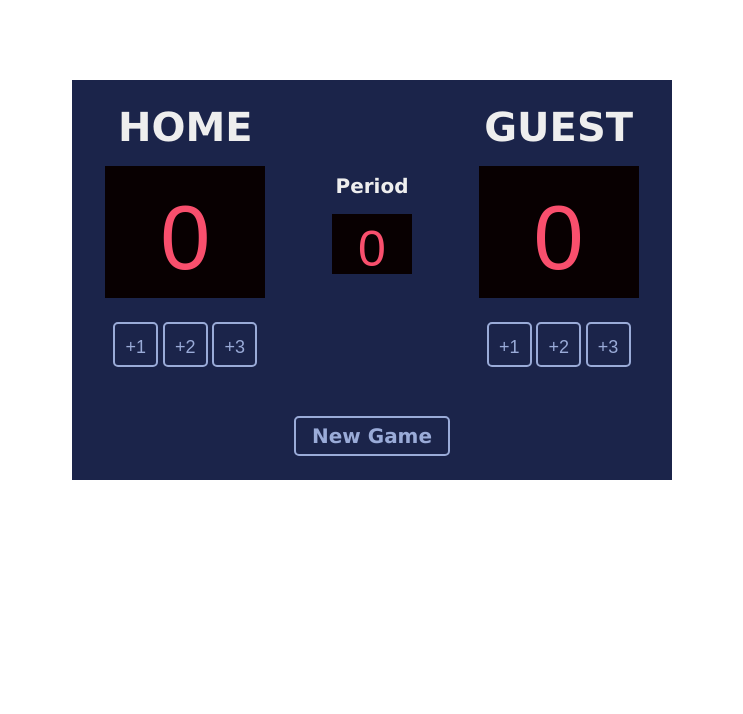
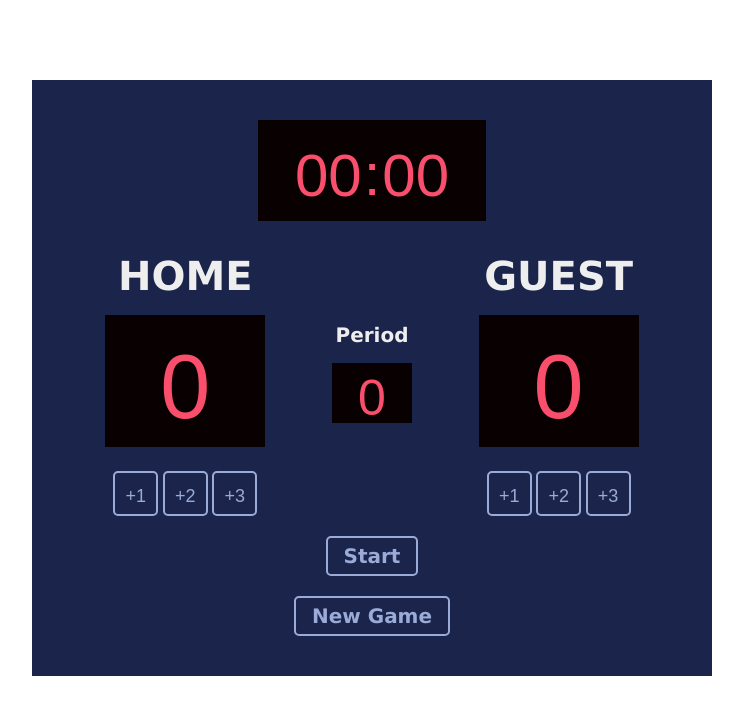
Before and after one commit to Anri20/Basketball-Scoreboard, a plain HTML site: page index.html in a window 1280 px wide. Both pictures are taken after a click on the button "New Game". Shown: the whole page, without its empty margins (268-1011 px from the left). Drawn offline with Linux system fonts and the light colour scheme; a web font is replaced by a local one.

Commit message:
Add Timer

```diff
--- a/index.css
+++ b/index.css
@@ -10,8 +10,9 @@ main {
     align-items: center;
     background-color: #1B244A;
     max-width: 600px;
-    height: 400px;
+    height: fit-content;
     margin: 5rem auto;
+    padding: 40px;
 }
 
 .container {
@@ -24,6 +25,25 @@ main {
     text-shadow: 0 0 10px whitesmoke;
 }
 
+div#timer {
+    display: flex;
+    background-color: #080001;
+    color: #F94F6D;
+    font-size: 60px;
+    padding: 20px 35px 10px 35px;
+    margin: 0 0 2rem 0;
+}
+
+div#timer input {
+    width: 2ch;
+    background-color: transparent;
+    color: #F94F6D;
+    font-family: Cursed Timer ULiL, sans-serif;
+    font-size: 60px;
+    border: none;
+    margin: 0;
+}
+
 div.sides {
     display: flex;
     flex-direction: column;
@@ -31,14 +51,14 @@ div.sides {
     align-items: center;
 }
 
-div.sides h3{
+div.sides h3 {
     color: #EEEEEE;
     font-family: Verdana, Geneva, Tahoma, sans-serif;
     font-size: 40px;
     margin: 0 0 1rem 0;
 }
 
-div.sides h4{
+div.sides h4 {
     color: #EEEEEE;
     font-family: Verdana, Geneva, Tahoma, sans-serif;
     font-size: 20px;
@@ -87,7 +107,7 @@ div.btn-container>button {
     cursor: pointer;
 }
 
-#new-game {
+#start, #new-game {
     height: 2.5rem;
     color: #9AABD8;
     font-family: Verdana, Geneva, Tahoma, sans-serif;
@@ -97,5 +117,6 @@ div.btn-container>button {
     border: 2px solid #9AABD8;
     border-radius: 5px;
     padding: 0 1rem;
+    margin: 20px 0 0 0;
     cursor: pointer;
 }
--- a/index.html
+++ b/index.html
@@ -12,6 +12,11 @@
 
 <body>
     <main>
+        <div id="timer">
+            <input id="time1" type="text" value="00">
+            <span>:</span>
+            <input id="time2" type="text" value="00">
+        </div>
         <div class="container">
             <div id="home" class="sides">
                 <h3>HOME</h3>
@@ -36,6 +41,7 @@
                 </div>
             </div>
         </div>
+        <button id="start">Start</button>
         <button id="new-game">New Game</button>
     </main>
     <script src="index.js"></script>
--- a/index.js
+++ b/index.js
@@ -32,20 +32,55 @@ scoreUpdater("guest")
 
 const period = document.querySelector("button.period")
 
+const btnStart = document.querySelector("button#start")
 const btnNewGame = document.querySelector("button#new-game")
 
-btnNewGame.addEventListener("click", function () {
-    const homeScore = document.getElementById("home").querySelector("span.score")
-    const guestScore = document.getElementById("guest").querySelector("span.score")
+const time1 = document.querySelector("input#time1")
+const time2 = document.querySelector("input#time2")
+let countdown
 
-    period.textContent = 0
-    homeScore.textContent = 0
-    guestScore.textContent = 0
-    document.getElementById("home").querySelector("h3").classList.remove("highlight")
-    document.getElementById("guest").querySelector("h3").classList.remove("highlight")
-})
-
-period.addEventListener("click", function() {
+period.addEventListener("click", function () {
     const currentPeriod = parseInt(period.textContent)
     period.textContent = currentPeriod + 1
 })
+
+btnStart.addEventListener("click", function () {
+    let time = (time1.value * 60) + (time2.value * 1)
+    console.log(time)
+
+    countdown = setInterval(() => {
+        time--
+
+        const minutes = Math.floor(time / 60)
+        const seconds = time % 60
+
+        time1.value = minutes <= 9 ? "0" + minutes : minutes
+        time2.value = seconds <= 9 ? "0" + seconds : seconds
+
+        if (time <= 0) {
+            clearInterval(countdown)
+            time1.value = "00"
+            time2.value = "00"
+
+            setTimeout(() => {
+                alert("GAME FINISHED!!!");
+            }, 50);
+        }
+    }, 1000)
+})
+
+btnNewGame.addEventListener("click", function () {
+    clearInterval(countdown)
+    time1.value = "00"
+    time2.value = "00"
+
+    const homeScore = document.getElementById("home").querySelector("span.score")
+    const guestScore = document.getElementById("guest").querySelector("span.score")
+    homeScore.textContent = 0
+    guestScore.textContent = 0
+
+    document.getElementById("home").querySelector("h3").classList.remove("highlight")
+    document.getElementById("guest").querySelector("h3").classList.remove("highlight")
+
+    period.textContent = 0
+})
```
